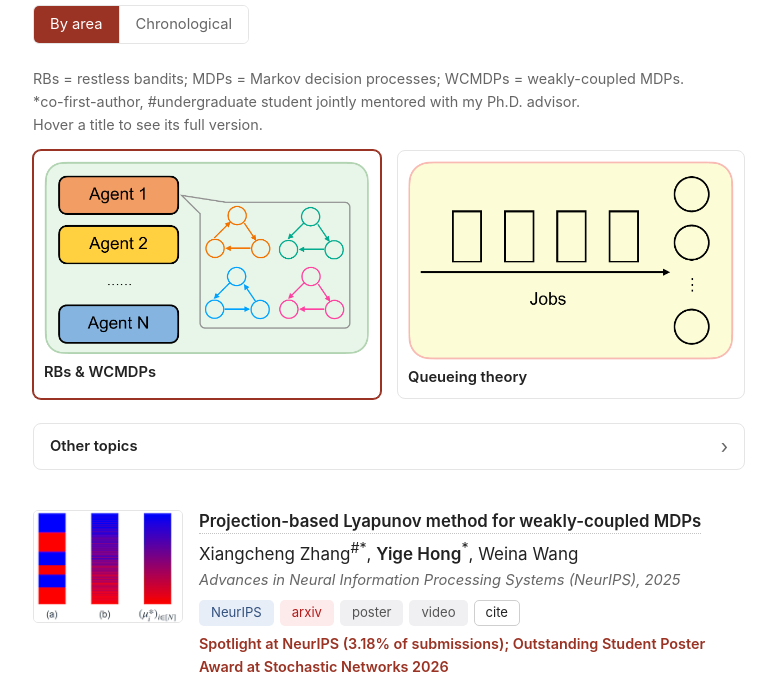
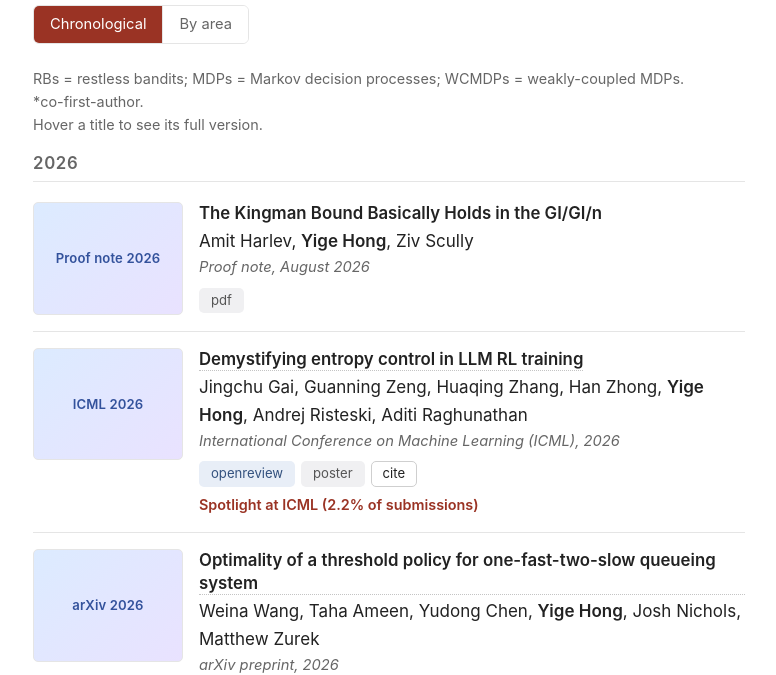
Before and after one commit to YigeHong/YigeHong.github.io, a plain HTML site: page publications.html in a window 1280 px wide. Shown: the part 154-829 px from the top of the page, without its empty margins (251-1027 px from the left). Drawn offline with Linux system fonts and the light colour scheme.

Commit message:
Continue

```diff
--- a/data/publications.js
+++ b/data/publications.js
@@ -41,7 +41,7 @@ window.PUBLICATIONS = [
     title: "Demystifying Entropy Control in LLM RL Training: Theoretical Analysis and Dynamic Scheduling",
     shortTitle: "Demystifying entropy control in LLM RL training",
     authors: 'Jingchu Gai, Guanning Zeng, Huaqing Zhang, Han Zhong, <b>Yige Hong</b>, Andrej Risteski, Aditi Raghunathan',
-    area: "Other topics",
+    area: "RL, and an AI-generated paper",
     firstAppeared: "2026-07",
     venue: "International Conference on Machine Learning (ICML), 2026",
     venueShort: "ICML 2026",
@@ -66,7 +66,7 @@ window.PUBLICATIONS = [
     title: "Optimality of a Threshold Policy for a Queueing System with One Fast Server and Two Identical Slow Servers",
     shortTitle: "Optimality of a threshold policy for one-fast-two-slow queueing system",
     authors: 'Weina Wang, Taha Ameen, Yudong Chen, <b>Yige Hong</b>, Josh Nichols, Matthew Zurek',
-    area: "Other topics",
+    area: "RL, and an AI-generated paper",
     firstAppeared: "2026-07",
     venue: "arXiv preprint, 2026",
     venueShort: "arXiv 2026",
@@ -135,7 +135,7 @@ window.PUBLICATIONS = [
     title: "Projection-Based Lyapunov Method for Fully Heterogeneous Weakly-Coupled MDPs",
     shortTitle: "Projection-based Lyapunov method for weakly-coupled MDPs",
     thumb: "assets/img/thumbs/projection-lyapunov.png",
-    authors: 'Xiangcheng Zhang<sup>#*</sup>, <b>Yige Hong</b><sup>*</sup>, Weina Wang',
+    authors: 'Xiangcheng Zhang<sup>*</sup>, <b>Yige Hong</b><sup>*</sup>, Weina Wang',
     area: "Restless bandits & Weakly-Coupled Markov Decision Processes",
     firstAppeared: "2025-02",
     venue: "Advances in Neural Information Processing Systems (NeurIPS), 2025",
--- a/publications.html
+++ b/publications.html
@@ -24,14 +24,14 @@
     <h1>Publications</h1>
 
     <div class="view-toggle" id="view-toggle">
+      <button data-view="chrono">Chronological</button>
       <button data-view="area">By area</button>
-      <button data-view="chrono">Chronological</button>
     </div>
 
     <p class="note">
       RBs = restless bandits; MDPs = Markov decision processes; WCMDPs = weakly-coupled MDPs.
       &nbsp;
-      <br> *co-first-author, #undergraduate student jointly mentored with my Ph.D. advisor.
+      <br> *co-first-author.
       <br>Hover a title to see its full version.
     </p>
 
--- a/site.js
+++ b/site.js
@@ -13,7 +13,7 @@
   var AREA_ORDER = [
     "Restless bandits & Weakly-Coupled Markov Decision Processes",
     "Queueing theory",
-    "Other topics"
+    "RL, and an AI-generated paper"
   ];
   var AREA_IMAGE = {
     "Restless bandits & Weakly-Coupled Markov Decision Processes":
@@ -25,7 +25,7 @@
   var AREA_LABEL = {
     "Restless bandits & Weakly-Coupled Markov Decision Processes": "RBs & WCMDPs",
     "Queueing theory": "Queueing theory",
-    "Other topics": "Other topics"
+    "RL, and an AI-generated paper": "RL, and an AI-generated paper"
   };
 
   // Link buttons for one work. Each carries a GoatCounter click-event
@@ -191,7 +191,7 @@
     });
 
     // Areas with a figure render as image cards; image-less areas
-    // (e.g. "Other topics") render as a slim bar below. Clicking
+    // (e.g. "RL, and an AI-generated paper") render as a slim bar below. Clicking
     // any one shows that area's list. First area open by default.
     var cardsHtml = "";
     var barsHtml = "";
@@ -342,12 +342,12 @@
     }
 
     // Restore view + area from the URL hash on load; default to
-    // the by-area view.
-    if (location.hash === "#chronological") {
+    // the chronological view.
+    var m = location.hash.match(/^#by-area(?:-(\d+))?$/);
+    if (m) {
+      show("area", m[1] ? parseInt(m[1], 10) : 0, false);
+    } else {
       show("chrono", 0, false);
-    } else {
-      var m = location.hash.match(/^#by-area(?:-(\d+))?$/);
-      show("area", m && m[1] ? parseInt(m[1], 10) : 0, false);
     }
   };
 })();
--- a/style.css
+++ b/style.css
@@ -170,7 +170,7 @@ h2 {
   line-height: 1.3;
 }
 
-/* Slim bar for image-less areas (e.g. "Other topics"). */
+/* Slim bar for image-less areas (e.g. "RL, and an AI-generated paper"). */
 .area-bars { margin: 0 0 24px; }
 .area-bar {
   display: flex;
```
Also changed, not shown: index.html (+1 -1 lines).
